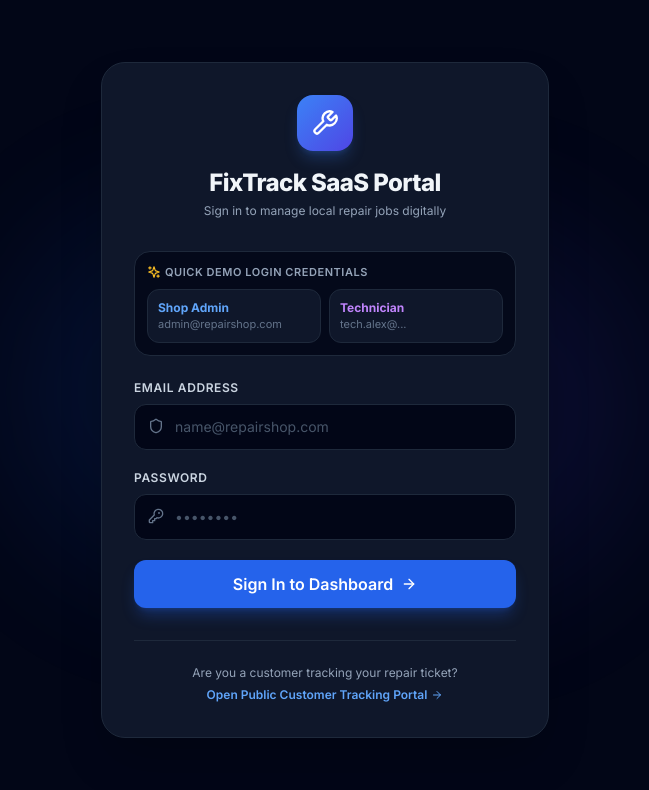
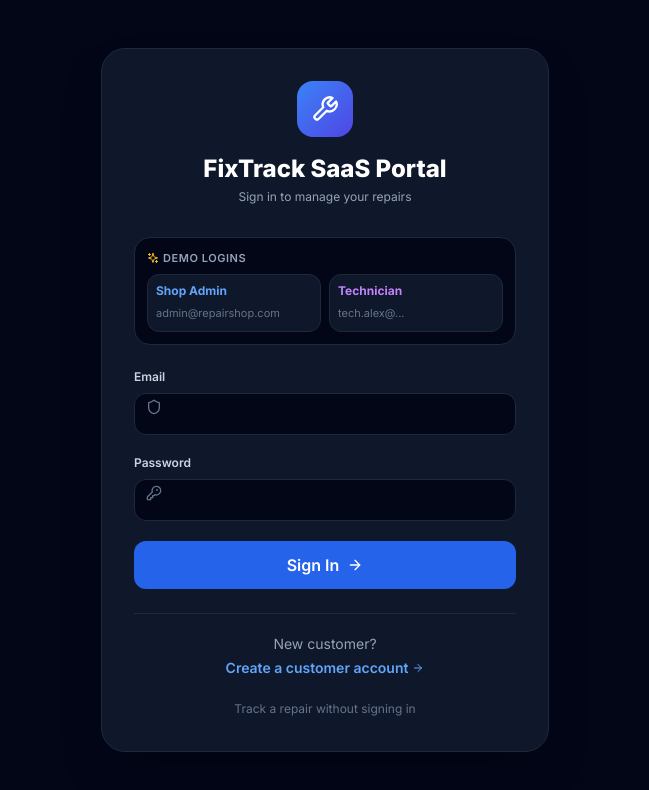
Before and after one commit to Punya-265/local-repair-job-tracker, a React (Vite) app in the folder client/: page /login in a window 1280 px wide. Shown: the top 790 px of the page, without its empty margins (315-964 px from the left). Built offline with nearby package versions, Linux system fonts and the light colour scheme.

Commit message:
Add customer signup link and customer login routing

```diff
--- a/client/src/pages/Login.jsx
+++ b/client/src/pages/Login.jsx
@@ -4,145 +4,17 @@ import { useNavigate, Link } from 'react-router-dom';
 import { Wrench, Shield, KeyRound, Loader2, ArrowRight, Sparkles } from 'lucide-react';
 
 const Login = () => {
-  const [email, setEmail] = useState('');
-  const [password, setPassword] = useState('');
-  const [loading, setLoading] = useState(false);
-
-  const { login } = useAuth();
-  const navigate = useNavigate();
-
-  const handleSubmit = async (e) => {
-    e.preventDefault();
-    setLoading(true);
-    const result = await login(email, password);
-    setLoading(false);
-    if (result?.success) {
-      if (result.user.role === 'technician') {
-        navigate('/technician-dashboard');
-      } else {
-        navigate('/');
-      }
-    }
-  };
-
-  const quickFillAdmin = () => {
-    setEmail('admin@repairshop.com');
-    setPassword('admin123');
-  };
-
-  const quickFillTech = () => {
-    setEmail('tech.alex@repairshop.com');
-    setPassword('tech123');
-  };
-
-  return (
-    <div className="min-h-screen bg-slate-950 flex flex-col justify-center items-center p-4 relative overflow-hidden">
-      {/* Background Glow Objects */}
-      <div className="absolute top-1/4 left-1/4 w-96 h-96 bg-blue-600/10 rounded-full blur-3xl pointer-events-none" />
-      <div className="absolute bottom-1/4 right-1/4 w-96 h-96 bg-indigo-600/10 rounded-full blur-3xl pointer-events-none" />
-
-      <div className="w-full max-w-md bg-slate-900 border border-slate-800 rounded-3xl p-8 shadow-2xl relative z-10">
-        {/* Header */}
-        <div className="text-center mb-8">
-          <div className="w-14 h-14 bg-gradient-to-br from-blue-500 to-indigo-600 rounded-2xl mx-auto flex items-center justify-center shadow-lg shadow-blue-500/25 mb-4">
-            <Wrench className="w-7 h-7 text-white" />
-          </div>
-          <h1 className="text-2xl font-extrabold text-slate-100 tracking-tight">FixTrack SaaS Portal</h1>
-          <p className="text-xs text-slate-400 mt-1">Sign in to manage local repair jobs digitally</p>
-        </div>
-
-        {/* Quick Demo Login Preset Buttons */}
-        <div className="bg-slate-950/80 border border-slate-800 rounded-2xl p-3 mb-6">
-          <p className="text-[11px] font-semibold uppercase tracking-wider text-slate-400 mb-2 flex items-center gap-1">
-            <Sparkles className="w-3.5 h-3.5 text-amber-400" />
-            Quick Demo Login Credentials
-          </p>
-          <div className="grid grid-cols-2 gap-2">
-            <button
-              type="button"
-              onClick={quickFillAdmin}
-              className="text-left bg-slate-900 hover:bg-slate-800 border border-slate-800 p-2.5 rounded-xl transition group"
-            >
-              <span className="block text-xs font-bold text-blue-400 group-hover:text-blue-300">Shop Admin</span>
-              <span className="block text-[11px] text-slate-500">admin@repairshop.com</span>
-            </button>
-            <button
-              type="button"
-              onClick={quickFillTech}
-              className="text-left bg-slate-900 hover:bg-slate-800 border border-slate-800 p-2.5 rounded-xl transition group"
-            >
-              <span className="block text-xs font-bold text-purple-400 group-hover:text-purple-300">Technician</span>
-              <span className="block text-[11px] text-slate-500">tech.alex@...</span>
-            </button>
-          </div>
-        </div>
-
-        {/* Form */}
-        <form onSubmit={handleSubmit} className="space-y-5">
-          <div>
-            <label className="block text-xs font-semibold uppercase tracking-wider text-slate-300 mb-2">
-              Email Address
-            </label>
-            <div className="relative">
-              <Shield className="w-4 h-4 text-slate-500 absolute left-3.5 top-3.5" />
-              <input
-                type="email"
-                required
-                placeholder="name@repairshop.com"
-                value={email}
-                onChange={(e) => setEmail(e.target.value)}
-                className="w-full bg-slate-950 border border-slate-800 rounded-xl pl-10 pr-4 py-3 text-sm text-slate-100 placeholder-slate-600 focus:outline-none focus:border-blue-500 focus:ring-1 focus:ring-blue-500"
-              />
-            </div>
-          </div>
-
-          <div>
-            <label className="block text-xs font-semibold uppercase tracking-wider text-slate-300 mb-2">
-              Password
-            </label>
-            <div className="relative">
-              <KeyRound className="w-4 h-4 text-slate-500 absolute left-3.5 top-3.5" />
-              <input
-                type="password"
-                required
-                placeholder="••••••••"
-                value={password}
-                onChange={(e) => setPassword(e.target.value)}
-                className="w-full bg-slate-950 border border-slate-800 rounded-xl pl-10 pr-4 py-3 text-sm text-slate-100 placeholder-slate-600 focus:outline-none focus:border-blue-500 focus:ring-1 focus:ring-blue-500"
-              />
-            </div>
-          </div>
-
-          <button
-            type="submit"
-            disabled={loading}
-            className="w-full flex items-center justify-center gap-2 bg-blue-600 hover:bg-blue-500 text-white font-semibold py-3 px-4 rounded-xl shadow-lg shadow-blue-600/30 transition duration-200 disabled:opacity-50 mt-2"
-          >
-            {loading ? (
-              <Loader2 className="w-5 h-5 animate-spin" />
-            ) : (
-              <>
-                <span>Sign In to Dashboard</span>
-                <ArrowRight className="w-4 h-4" />
-              </>
-            )}
-          </button>
-        </form>
-
-        {/* Customer Tracking Shortcut */}
-        <div className="mt-8 pt-6 border-t border-slate-800 text-center">
-          <p className="text-xs text-slate-400">Are you a customer tracking your repair ticket?</p>
-          <Link
-            to="/track/REP-2026-00101"
-            className="inline-flex items-center gap-1 text-xs font-semibold text-blue-400 hover:text-blue-300 mt-1"
-          >
-            <span>Open Public Customer Tracking Portal</span>
-            <ArrowRight className="w-3 h-3" />
-          </Link>
-        </div>
-      </div>
-    </div>
-  );
+  const [email, setEmail] = useState(''); const [password, setPassword] = useState(''); const [loading, setLoading] = useState(false);
+  const { login } = useAuth(); const navigate = useNavigate();
+  const handleSubmit = async (e) => { e.preventDefault(); setLoading(true); const result = await login(email, password); setLoading(false); if (result?.success) navigate(result.user.role === 'customer' ? '/customer-dashboard' : result.user.role === 'technician' ? '/technician-dashboard' : '/'); };
+  const quickFillAdmin = () => { setEmail('admin@repairshop.com'); setPassword('admin123'); };
+  const quickFillTech = () => { setEmail('tech.alex@repairshop.com'); setPassword('tech123'); };
+  return <div className="min-h-screen bg-slate-950 flex flex-col justify-center items-center p-4"><div className="w-full max-w-md bg-slate-900 border border-slate-800 rounded-3xl p-8 shadow-2xl">
+    <div className="text-center mb-8"><div className="w-14 h-14 bg-gradient-to-br from-blue-500 to-indigo-600 rounded-2xl mx-auto flex items-center justify-center mb-4"><Wrench className="w-7 h-7 text-white" /></div><h1 className="text-2xl font-extrabold text-white">FixTrack SaaS Portal</h1><p className="text-xs text-slate-400 mt-1">Sign in to manage your repairs</p></div>
+    <div className="bg-slate-950 border border-slate-800 rounded-2xl p-3 mb-6"><p className="text-[11px] font-semibold uppercase tracking-wider text-slate-400 mb-2 flex items-center gap-1"><Sparkles className="w-3 h-3 text-amber-400" />Demo logins</p><div className="grid grid-cols-2 gap-2"><button type="button" onClick={quickFillAdmin} className="text-left bg-slate-900 border border-slate-800 p-2 rounded-xl"><span className="block text-xs font-bold text-blue-400">Shop Admin</span><span className="text-[11px] text-slate-500">admin@repairshop.com</span></button><button type="button" onClick={quickFillTech} className="text-left bg-slate-900 border border-slate-800 p-2 rounded-xl"><span className="block text-xs font-bold text-purple-400">Technician</span><span className="text-[11px] text-slate-500">tech.alex@...</span></button></div></div>
+    <form onSubmit={handleSubmit} className="space-y-5"><label className="block text-xs font-semibold text-slate-300">Email<div className="relative"><Shield className="w-4 h-4 text-slate-500 absolute left-3 top-3.5" /><input type="email" required value={email} onChange={(e) => setEmail(e.target.value)} className="w-full mt-2 bg-slate-950 border border-slate-800 rounded-xl pl-10 pr-4 py-3 text-white" /></div></label><label className="block text-xs font-semibold text-slate-300">Password<div className="relative"><KeyRound className="w-4 h-4 text-slate-500 absolute left-3 top-3.5" /><input type="password" required value={password} onChange={(e) => setPassword(e.target.value)} className="w-full mt-2 bg-slate-950 border border-slate-800 rounded-xl pl-10 pr-4 py-3 text-white" /></div></label><button disabled={loading} className="w-full flex items-center justify-center gap-2 bg-blue-600 text-white font-semibold py-3 rounded-xl disabled:opacity-50">{loading ? <Loader2 className="animate-spin" /> : <><span>Sign In</span><ArrowRight className="w-4 h-4" /></>}</button></form>
+    <div className="mt-6 pt-5 border-t border-slate-800 text-center"><p className="text-sm text-slate-400">New customer?</p><Link to="/signup" className="inline-flex items-center gap-1 text-sm font-semibold text-blue-400 mt-1">Create a customer account <ArrowRight className="w-3 h-3" /></Link></div>
+    <div className="mt-4 text-center"><Link to="/track/REP-2026-00101" className="text-xs text-slate-500 hover:text-blue-400">Track a repair without signing in</Link></div>
+  </div></div>;
 };
-
 export default Login;
```
